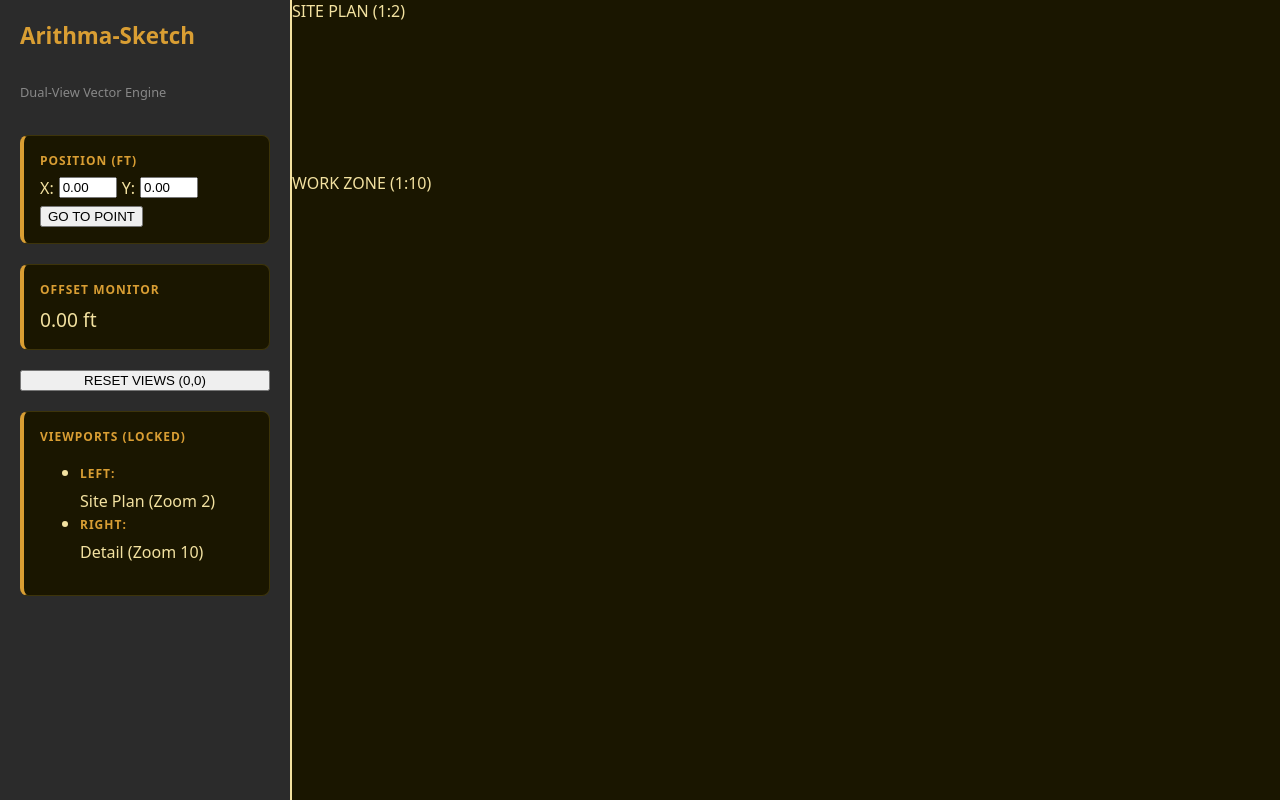
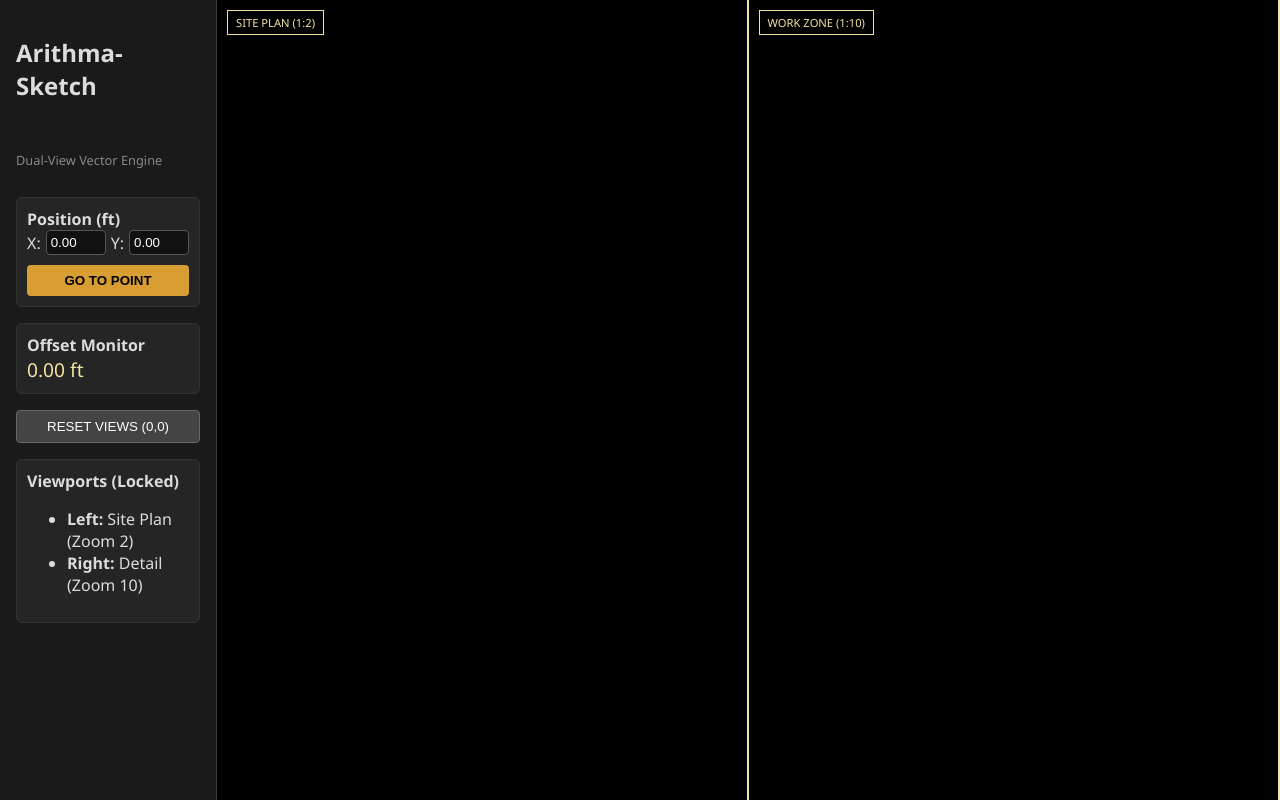
Before and after one commit to isaiah9238/ghArithmaGen, a plain HTML site: page index.html in a window 1280 px wide. Drawn offline with Linux system fonts and the light colour scheme.

Commit message:
Update styles.css

```diff
--- a/styles.css
+++ b/styles.css
@@ -1,142 +1,100 @@
-/* Golden Earth Theme for Arithma-Sketch */
 :root {
-  --bg-primary: #1a1600;
-  --bg-sidebar: #2d2500;
-  --bg-canvas: #0d0b00;
-  --text-main: #f3e2a0;
-  --text-muted: #a3956a;
-  --accent-gold: #d99e33;
-  --border-color: #3d340a;
+  --bg-color: #0f0f0f;
+  --panel-color: #1a1a1a;
+  --text-color: #dcdcdc;
+  --accent-gold: #f3e2a0;
+  --border-color: #3d3d3d;
 }
 
 body {
-  background-color: var(--bg-primary);
-  color: var(--text-main);
-  font-family: system-ui, -apple-system, sans-serif;
   margin: 0;
   display: flex;
   height: 100vh;
-  overflow: hidden;
+  background-color: var(--bg-color);
+  color: var(--text-color);
+  font-family: 'Segoe UI', sans-serif;
+  overflow: hidden; /* No scrolling allowed */
 }
 
-#sidebar {
-  width: 260px;
-  background-color: var(--bg-sidebar);
+/* SIDEBAR */
+aside {
+  width: 220px;
+  background-color: var(--panel-color);
   border-right: 1px solid var(--border-color);
-  padding: 1.5rem;
+  padding: 1rem;
   display: flex;
   flex-direction: column;
   gap: 1rem;
+  z-index: 10;
 }
 
-h1 {
-  color: var(--accent-gold);
-  font-size: 1.4rem;
-  margin: 0;
+/* CARDS */
+.card {
+  background: #252525;
+  padding: 10px;
+  border-radius: 6px;
+  border: 1px solid #333;
 }
 
-p {
-  color: var(--text-muted);
-  font-size: 0.9rem;
-  line-height: 1.4;
+input {
+    background: #111;
+    border: 1px solid #555;
+    color: #fff;
+    padding: 4px;
+    border-radius: 4px;
 }
 
-.card {
-  background-color: var(--bg-primary);
-  border: 1px solid var(--border-color);
-  border-left: 4px solid var(--accent-gold); /* Surveying style accent */
-  padding: 1rem;
-  border-radius: 8px;
+/* BUTTONS */
+.action-btn {
+    width: 100%;
+    background: #d99e33;
+    border: none;
+    padding: 8px;
+    font-weight: bold;
+    cursor: pointer;
+    border-radius: 4px;
+    margin-top: 5px;
+}
+.reset-btn {
+    width: 100%;
+    background: #444;
+    color: #fff;
+    border: 1px solid #666;
+    padding: 8px;
+    cursor: pointer;
+    border-radius: 4px;
 }
 
-.card strong {
-  display: block;
-  font-size: 0.75rem;
-  text-transform: uppercase;
-  letter-spacing: 1px;
-  margin-bottom: 0.5rem;
-  color: var(--accent-gold);
+/* SPLIT SCREEN ENGINE */
+#split-container {
+    flex-grow: 1;
+    display: flex; /* Side by side */
+    height: 100%;
 }
 
-#canvas-container {
-  flex-grow: 1;
-  background-color: var(--bg-canvas);
-  position: relative;
+.view-wrapper {
+    flex: 1; /* Each takes 50% width */
+    position: relative;
+    border-right: 2px solid var(--accent-gold);
+    overflow: hidden;
 }
 
 canvas {
-  display: block;
-}/* Golden Earth Theme for Arithma-Sketch */
-:root {
-  --bg-primary: #1a1600;
-  --bg-sidebar: #2d2500;
-  --bg-canvas: #0d0b00;
-  --text-main: #f3e2a0;
-  --text-muted: #a3956a;
-  --accent-gold: #d99e33;
-  --border-color: #3d340a;
+    display: block;
+    width: 100%;
+    height: 100%;
+    background: #000;
+    cursor: crosshair;
 }
 
-body {
-  background-color: var(--bg-primary);
-  color: var(--text-main);
-  font-family: system-ui, -apple-system, sans-serif;
-  margin: 0;
-  display: flex;
-  height: 100vh;
-  overflow: hidden;
+.view-label {
+    position: absolute;
+    top: 10px;
+    left: 10px;
+    background: rgba(0,0,0,0.7);
+    color: var(--accent-gold);
+    padding: 4px 8px;
+    border: 1px solid var(--accent-gold);
+    font-size: 0.7rem;
+    pointer-events: none;
 }
-
-#sidebar {
-    width: 250px;
-    background-color: #2b2b2b;
-    padding: 20px;
-    display: flex;
-    flex-direction: column;
-    gap: 20px;
-    border-right: 2px solid #f3e2a0;
-
-    /* ADD THESE 2 LINES HERE: */
-    overflow-y: auto;
-    max-height: 100vh;
-}
-
-
-h1 {
-  color: var(--accent-gold);
-  font-size: 1.4rem;
-  margin: 0;
-}
-
-p {
-  color: var(--text-muted);
-  font-size: 0.9rem;
-  line-height: 1.4;
-}
-
-.card {
-  background-color: var(--bg-primary);
-  border: 1px solid var(--border-color);
-  border-left: 4px solid var(--accent-gold); /* Surveying style accent */
-  padding: 1rem;
-  border-radius: 8px;
-}
-
-.card strong {
-  display: block;
-  font-size: 0.75rem;
-  text-transform: uppercase;
-  letter-spacing: 1px;
-  margin-bottom: 0.5rem;
-  color: var(--accent-gold);
-}
-
-#canvas-container {
-  flex-grow: 1;
-  background-color: var(--bg-canvas);
-  position: relative;
-}
-
-canvas {
-  display: block;
-}
```
